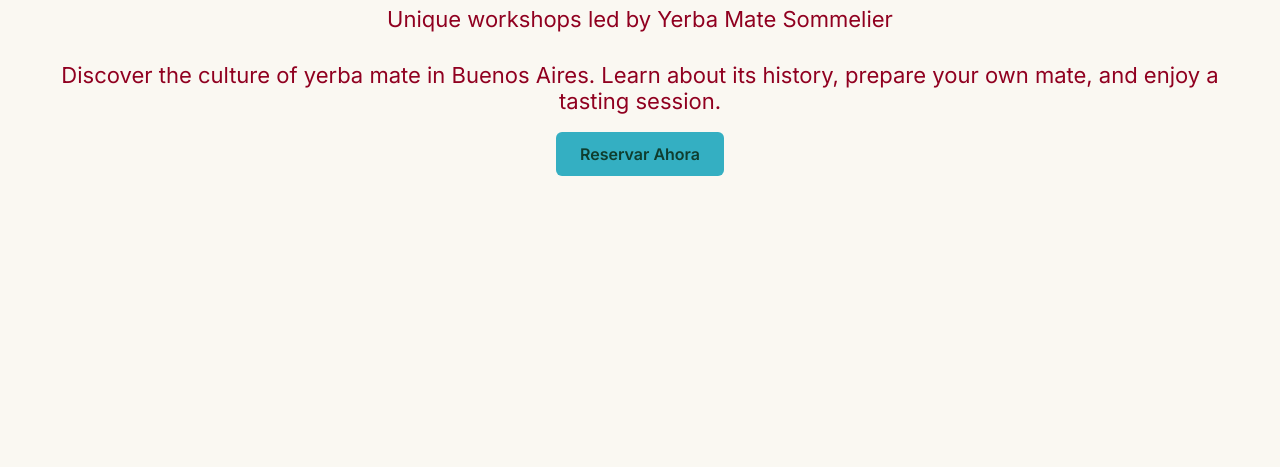
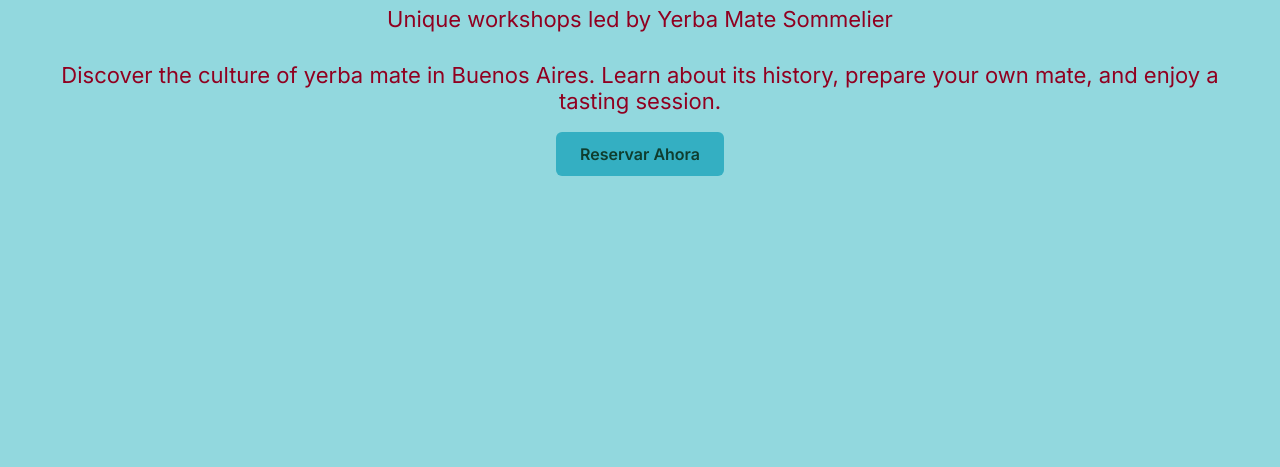
Before and after one commit to YerbaMateSoul/YerbaMateSoul.github.io, a plain HTML site: page index.html in a window 1280 px wide. Shown: the part 333-800 px from the top of the page. Drawn offline with nearby package versions, Linux system fonts and the light colour scheme.

Commit message:
Update index.html

```diff
--- a/index.html
+++ b/index.html
@@ -9,7 +9,7 @@
     body {
       margin: 50;
       font-family: 'Inter', sans-serif;
-      background-color: #FAF8F2;
+      background-color: #92d8de;
       color: #900020;
     }
     header {
```
